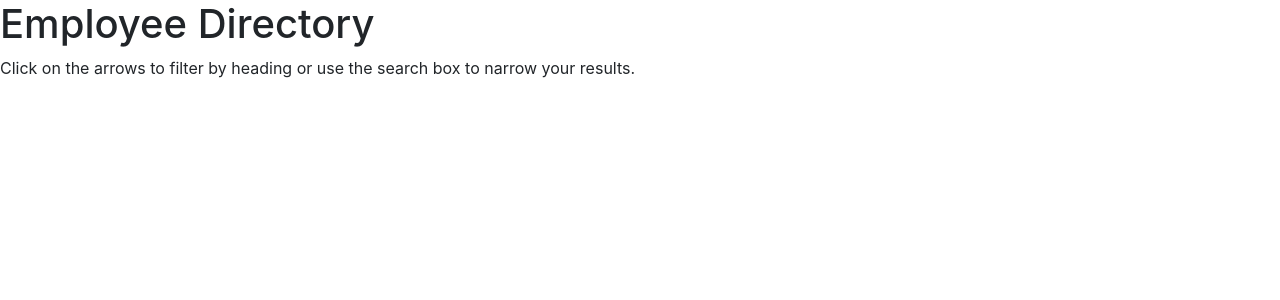
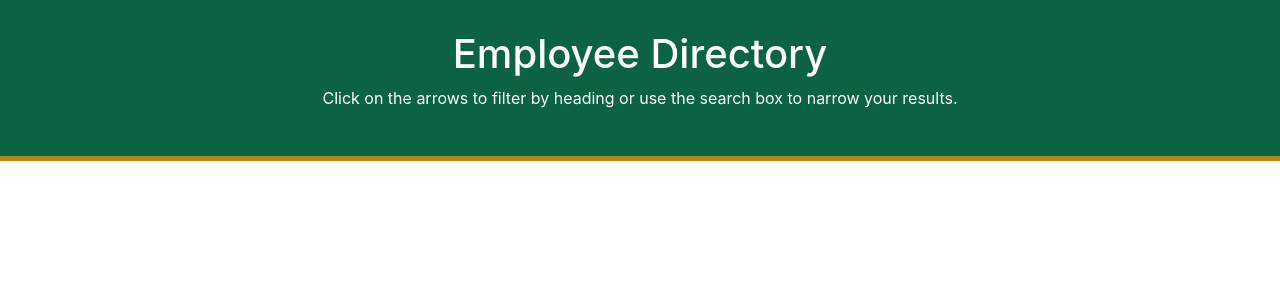
Before and after one commit to eradicador/employee-app, a React (Create React App) app: page / in a window 1280 px wide. Shown: the top 300 px of the page. Built offline with nearby package versions, Linux system fonts and the light colour scheme.

Commit message:
created styles folder and added css code to Header

```diff
--- a/src/components/Header.js
+++ b/src/components/Header.js
@@ -1,5 +1,5 @@
 import React from 'react';
-// import "../styles/Header.css";
+import "../styles/Header.css";
 
 function Header() {
     return (
--- /dev/null
+++ b/src/styles/Header.css
@@ -0,0 +1,9 @@
+.header {
+    padding: 30px 0;
+    color: #ffffff;
+    background-color: rgb(12, 99, 66);
+    width: 100%;
+    text-align: center;
+    border-bottom: 5px solid darkgoldenrod;
+    margin-bottom: 10px;
+}
```
